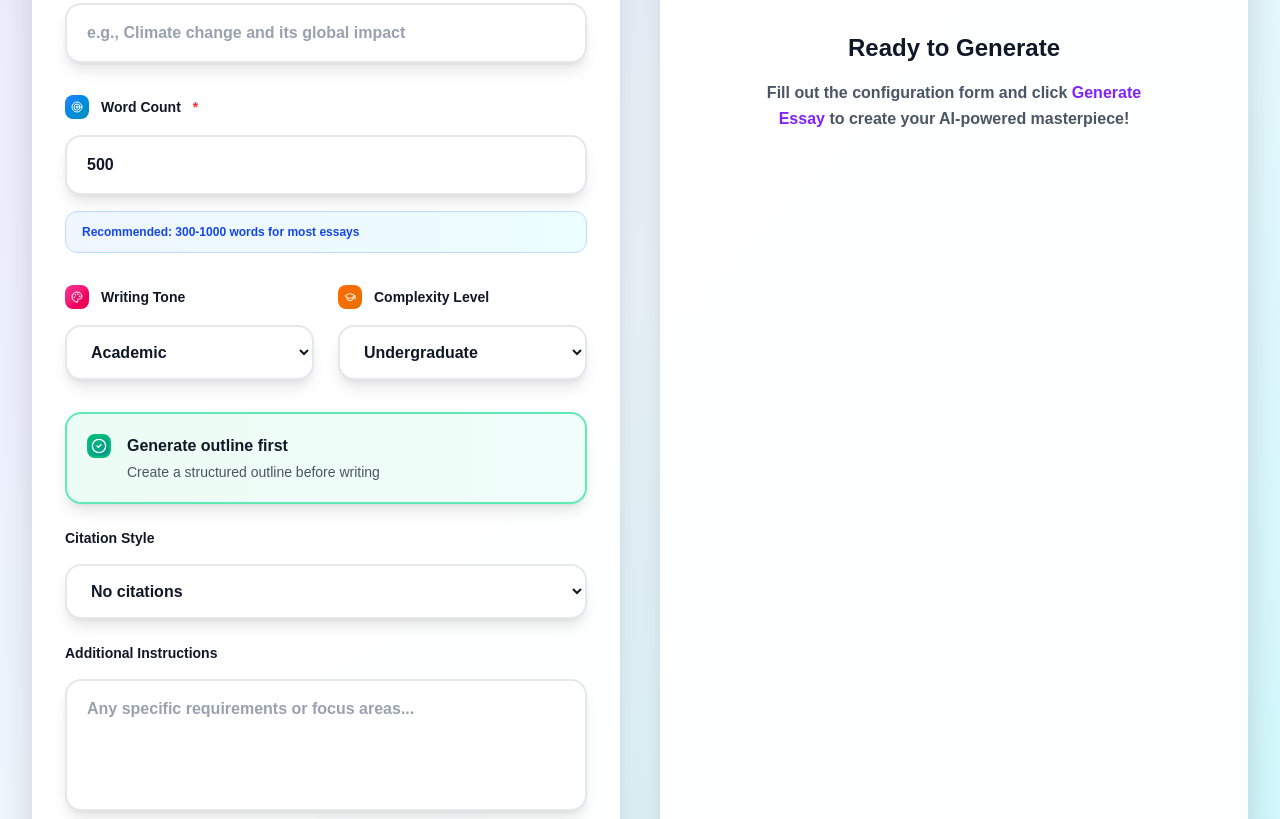
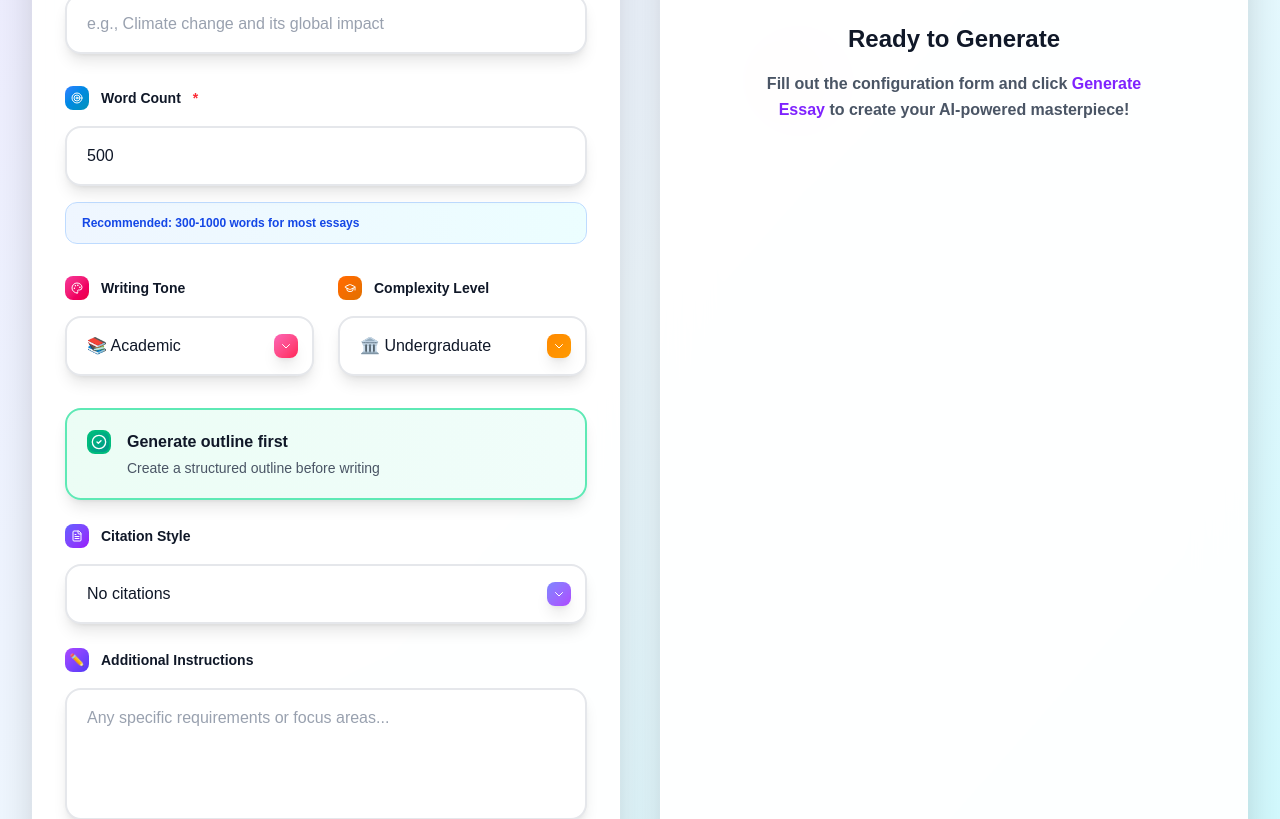
Before and after one commit to SarangaBRanasinghe/essay-generation, a Next.js app in the folder essay-gen/: page / in a window 1280 px wide. Shown: the part 440-1259 px from the top of the page. Built offline with nearby package versions, Linux system fonts and the light colour scheme.

Commit message:
essay generator stylish

```diff
--- a/essay-gen/src/app/page.tsx
+++ b/essay-gen/src/app/page.tsx
@@ -84,8 +84,8 @@ The health implications of prolonged exposure to polluted air are severe and wel
         <div className="absolute top-1/3 right-1/3 w-28 h-28 bg-gradient-to-r from-orange-400 to-pink-400 rounded-full opacity-20 animate-bounce delay-500"></div>
       </div>
 
-      {/* Header */}
-      <header className="relative z-10 bg-white/90 backdrop-blur-xl shadow-2xl border-b border-white/20">
+      {/* Fixed Header */}
+      <header className="fixed top-0 left-0 right-0 z-50 backdrop-blur-xl shadow-2xl border-b border-white/20">
         <div className="max-w-7xl mx-auto px-4 sm:px-6 lg:px-8 py-8">
           <div className="flex items-center justify-between">
             <div className="flex items-center gap-6">
@@ -116,7 +116,8 @@ The health implications of prolonged exposure to polluted air are severe and wel
         </div>
       </header>
 
-      <div className="relative z-10 max-w-7xl mx-auto px-4 sm:px-6 lg:px-8 py-10">
+      {/* Main content with top padding to account for fixed header */}
+      <div className="relative z-10 max-w-7xl mx-auto px-4 sm:px-6 lg:px-8 py-10 pt-40">
         {/* Progress Steps */}
         <div className="mb-12">
           <div className="flex items-center justify-center">
@@ -166,7 +167,7 @@ The health implications of prolonged exposure to polluted air are severe and wel
             <div className="p-8 space-y-8">
               {/* Topic Input */}
               <div className="space-y-4 group">
-                <label className="flex items-center gap-3 text-sm font-black text-gray-900">
+                <label className="flex items-center gap-3 text-sm font-semibold text-gray-900">
                   <div className="w-6 h-6 bg-gradient-to-br from-emerald-500 to-teal-600 rounded-lg flex items-center justify-center">
                     <BookOpen className="w-3 h-3 text-white" />
                   </div>
@@ -175,7 +176,7 @@ The health implications of prolonged exposure to polluted air are severe and wel
                 </label>
                 <input
                   {...register('topic', { required: 'Topic is required' })}
-                  className={`w-full px-5 py-4 border-2 rounded-2xl shadow-lg focus:ring-4 focus:ring-violet-100 focus:border-violet-500 outline-none transition-all duration-300 font-semibold placeholder-gray-400 bg-white text-gray-900 hover:shadow-xl transform hover:-translate-y-0.5 ${
+                  className={`w-full px-5 py-4 border-2 rounded-2xl shadow-lg focus:ring-4 focus:ring-violet-100 focus:border-violet-500 outline-none transition-all duration-300 font-medium placeholder-gray-400 bg-white text-gray-900 hover:shadow-xl transform hover:-translate-y-0.5 ${
                     errors.topic ? 'border-red-400 bg-red-50 ring-4 ring-red-100' : 'border-gray-200 hover:border-violet-300'
                   }`}
                   placeholder="e.g., Climate change and its global impact"
@@ -190,7 +191,7 @@ The health implications of prolonged exposure to polluted air are severe and wel
 
               {/* Word Count */}
               <div className="space-y-4">
-                <label className="flex items-center gap-3 text-sm font-black text-gray-900">
+                <label className="flex items-center gap-3 text-sm font-semibold text-gray-900">
                   <div className="w-6 h-6 bg-gradient-to-br from-blue-500 to-cyan-600 rounded-lg flex items-center justify-center">
                     <Target className="w-3 h-3 text-white" />
                   </div>
@@ -204,7 +205,7 @@ The health implications of prolonged exposure to polluted air are severe and wel
                     min: { value: 100, message: 'Minimum 100 words' },
                     max: { value: 5000, message: 'Maximum 5000 words' }
                   })}
-                  className={`w-full px-5 py-4 border-2 rounded-2xl shadow-lg focus:ring-4 focus:ring-blue-100 focus:border-blue-500 outline-none transition-all duration-300 font-semibold placeholder-gray-400 bg-white text-gray-900 hover:shadow-xl transform hover:-translate-y-0.5 ${
+                  className={`w-full px-5 py-4 border-2 rounded-2xl shadow-lg focus:ring-4 focus:ring-blue-100 focus:border-blue-500 outline-none transition-all duration-300 font-medium placeholder-gray-400 bg-white text-gray-900 hover:shadow-xl transform hover:-translate-y-0.5 ${
                     errors.wordCount ? 'border-red-400 bg-red-50 ring-4 ring-red-100' : 'border-gray-200 hover:border-blue-300'
                   }`}
                   placeholder="500"
@@ -223,39 +224,57 @@ The health implications of prolonged exposure to polluted air are severe and wel
               {/* Tone and Level */}
               <div className="grid grid-cols-2 gap-6">
                 <div className="space-y-4">
-                  <label className="flex items-center gap-3 text-sm font-black text-gray-900">
+                  <label className="flex items-center gap-3 text-sm font-semibold text-gray-900">
                     <div className="w-6 h-6 bg-gradient-to-br from-pink-500 to-rose-600 rounded-lg flex items-center justify-center">
                       <Palette className="w-3 h-3 text-white" />
                     </div>
                     Writing Tone
                   </label>
+                  <div className="relative">
                     <select
                       {...register('tone')}
-                    className="w-full px-5 py-4 border-2 border-gray-200 rounded-2xl shadow-lg focus:ring-4 focus:ring-pink-100 focus:border-pink-500 outline-none transition-all duration-300 font-semibold bg-white text-gray-900 hover:border-pink-300 hover:shadow-xl transform hover:-translate-y-0.5"
+                      className="w-full px-5 py-4 border-2 border-gray-200 rounded-2xl shadow-lg focus:ring-4 focus:ring-pink-100 focus:border-pink-500 outline-none transition-all duration-300 font-medium bg-white text-gray-900 hover:border-pink-300 hover:shadow-xl transform hover:-translate-y-0.5 appearance-none cursor-pointer"
                     >
-                    <option value="academic" className="font-semibold">Academic</option>
-                    <option value="formal" className="font-semibold">Formal</option>
-                    <option value="informal" className="font-semibold">Conversational</option>
-                    <option value="persuasive" className="font-semibold">Persuasive</option>
-                    <option value="creative" className="font-semibold">Creative</option>
+                      <option value="academic" className="font-medium py-2">📚 Academic</option>
+                      <option value="formal" className="font-medium py-2">👔 Formal</option>
+                      <option value="informal" className="font-medium py-2">💬 Conversational</option>
+                      <option value="persuasive" className="font-medium py-2">🎯 Persuasive</option>
+                      <option value="creative" className="font-medium py-2">🎨 Creative</option>
                     </select>
+                    <div className="absolute inset-y-0 right-0 flex items-center pr-4 pointer-events-none">
+                      <div className="w-6 h-6 bg-gradient-to-br from-pink-400 to-rose-500 rounded-lg flex items-center justify-center shadow-lg">
+                        <svg className="w-3 h-3 text-white" fill="none" stroke="currentColor" viewBox="0 0 24 24">
+                          <path strokeLinecap="round" strokeLinejoin="round" strokeWidth={2} d="M19 9l-7 7-7-7" />
+                        </svg>
+                      </div>
+                    </div>
+                  </div>
                 </div>
 
                 <div className="space-y-4">
-                  <label className="flex items-center gap-3 text-sm font-black text-gray-900">
+                  <label className="flex items-center gap-3 text-sm font-semibold text-gray-900">
                     <div className="w-6 h-6 bg-gradient-to-br from-orange-500 to-amber-600 rounded-lg flex items-center justify-center">
                       <GraduationCap className="w-3 h-3 text-white" />
                     </div>
                     Complexity Level
                   </label>
+                  <div className="relative">
                     <select
                       {...register('level')}
-                    className="w-full px-5 py-4 border-2 border-gray-200 rounded-2xl shadow-lg focus:ring-4 focus:ring-orange-100 focus:border-orange-500 outline-none transition-all duration-300 font-semibold bg-white text-gray-900 hover:border-orange-300 hover:shadow-xl transform hover:-translate-y-0.5"
+                      className="w-full px-5 py-4 border-2 border-gray-200 rounded-2xl shadow-lg focus:ring-4 focus:ring-orange-100 focus:border-orange-500 outline-none transition-all duration-300 font-medium bg-white text-gray-900 hover:border-orange-300 hover:shadow-xl transform hover:-translate-y-0.5 appearance-none cursor-pointer"
                     >
-                    <option value="beginner" className="font-semibold">High School</option>
-                    <option value="intermediate" className="font-semibold">Undergraduate</option>
-                    <option value="advanced" className="font-semibold">Graduate</option>
+                      <option value="beginner" className="font-medium py-2">🎓 High School</option>
+                      <option value="intermediate" className="font-medium py-2">🏛️ Undergraduate</option>
+                      <option value="advanced" className="font-medium py-2">🎖️ Graduate</option>
                     </select>
+                    <div className="absolute inset-y-0 right-0 flex items-center pr-4 pointer-events-none">
+                      <div className="w-6 h-6 bg-gradient-to-br from-orange-400 to-amber-500 rounded-lg flex items-center justify-center shadow-lg">
+                        <svg className="w-3 h-3 text-white" fill="none" stroke="currentColor" viewBox="0 0 24 24">
+                          <path strokeLinecap="round" strokeLinejoin="round" strokeWidth={2} d="M19 9l-7 7-7-7" />
+                        </svg>
+                      </div>
+                    </div>
+                  </div>
                 </div>
               </div>
 
@@ -295,22 +314,41 @@ The health implications of prolonged exposure to polluted air are severe and wel
                 </div>
 
                 <div className="space-y-4">
-                  <label className="block text-sm font-black text-gray-900">Citation Style</label>
+                  <label className="flex items-center gap-3 text-sm font-semibold text-gray-900">
+                    <div className="w-6 h-6 bg-gradient-to-br from-indigo-500 to-purple-600 rounded-lg flex items-center justify-center">
+                      <FileText className="w-3 h-3 text-white" />
+                    </div>
+                    Citation Style
+                  </label>
+                  <div className="relative">
                     <select
                       {...register('citations')}
-                    className="w-full px-5 py-4 border-2 border-gray-200 rounded-2xl shadow-lg focus:ring-4 focus:ring-indigo-100 focus:border-indigo-500 outline-none transition-all duration-300 font-semibold bg-white text-gray-900 hover:border-indigo-300 hover:shadow-xl transform hover:-translate-y-0.5"
+                      className="w-full px-5 py-4 border-2 border-gray-200 rounded-2xl shadow-lg focus:ring-4 focus:ring-indigo-100 focus:border-indigo-500 outline-none transition-all duration-300 font-medium bg-white text-gray-900 hover:border-indigo-300 hover:shadow-xl transform hover:-translate-y-0.5 appearance-none cursor-pointer"
                     >
-                    <option value="none" className="font-semibold">No citations</option>
-                    <option value="apa" className="font-semibold">APA Style</option>
-                    <option value="mla" className="font-semibold">MLA Style</option>
+                      <option value="none" className="font-medium py-2">No citations</option>
+                      <option value="apa" className="font-medium py-2">APA Style</option>
+                      <option value="mla" className="font-medium py-2">MLA Style</option>
                     </select>
+                    <div className="absolute inset-y-0 right-0 flex items-center pr-4 pointer-events-none">
+                      <div className="w-6 h-6 bg-gradient-to-br from-indigo-400 to-purple-500 rounded-lg flex items-center justify-center shadow-lg">
+                        <svg className="w-3 h-3 text-white" fill="none" stroke="currentColor" viewBox="0 0 24 24">
+                          <path strokeLinecap="round" strokeLinejoin="round" strokeWidth={2} d="M19 9l-7 7-7-7" />
+                        </svg>
+                      </div>
+                    </div>
+                  </div>
                 </div>
 
                 <div className="space-y-4">
-                  <label className="block text-sm font-black text-gray-900">Additional Instructions</label>
+                  <label className="flex items-center gap-3 text-sm font-semibold text-gray-900">
+                    <div className="w-6 h-6 bg-gradient-to-br from-purple-500 to-indigo-600 rounded-lg flex items-center justify-center">
+                      <span className="text-white text-xs">✏️</span>
+                    </div>
+                    Additional Instructions
+                  </label>
                   <textarea
                     {...register('extras')}
-                    className="w-full px-5 py-4 border-2 border-gray-200 rounded-2xl shadow-lg focus:ring-4 focus:ring-purple-100 focus:border-purple-500 outline-none transition-all duration-300 resize-none font-semibold placeholder-gray-400 bg-white text-gray-900 hover:border-purple-300 hover:shadow-xl transform hover:-translate-y-0.5"
+                    className="w-full px-5 py-4 border-2 border-gray-200 rounded-2xl shadow-lg focus:ring-4 focus:ring-purple-100 focus:border-purple-500 outline-none transition-all duration-300 resize-none font-medium placeholder-gray-400 bg-white text-gray-900 hover:border-purple-300 hover:shadow-xl transform hover:-translate-y-0.5"
                     placeholder="Any specific requirements or focus areas..."
                     rows={4}
                   />
@@ -385,12 +423,12 @@ The health implications of prolonged exposure to polluted air are severe and wel
                     </div>
 
                   </div>
-                  <div className="flex items-center gap-4 mt-4 text-sm font-bold">
-                    <span className="bg-white/80 px-4 py-2 rounded-xl shadow-md border border-emerald-200">
+                  <div className="flex items-center gap-4 mt-4 text-base font-black">
+                    <span className="bg-white px-5 py-3 rounded-xl shadow-lg border-2 border-emerald-300 text-gray-800">
                       ~{preview.essay.split(/\s+/).filter(Boolean).length} words
                     </span>
-                    <span className="text-gray-400">•</span>
-                    <span className="bg-gradient-to-r from-emerald-100 to-teal-100 px-4 py-2 rounded-xl shadow-md border border-emerald-200">
+                    <span className="text-gray-500 text-xl">•</span>
+                    <span className="bg-gradient-to-r from-emerald-100 to-teal-100 px-5 py-3 rounded-xl shadow-lg border-2 border-emerald-300 text-gray-800">
                       Target: {preview.wordCount}
                     </span>
                   </div>
```
Lines whose indentation alone changed are shown as unchanged.
